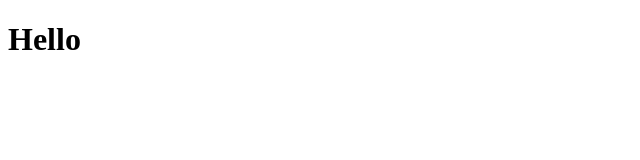
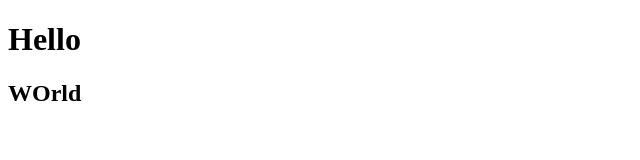
Before and after one commit to Saad-Khan7223/branchesDemo, a plain HTML site: page index.html in a window 1280 px wide. Shown: the whole page, without its empty margins (0-640 px from the left). Drawn offline with Linux system fonts and the light colour scheme.

Commit message:
adding in new branch

```diff
--- a/index.html
+++ b/index.html
@@ -8,5 +8,6 @@
 </head>
 <body>
     <h1>Hello</h1>
+    <h2>WOrld</h2>
 </body>
 </html>
```
